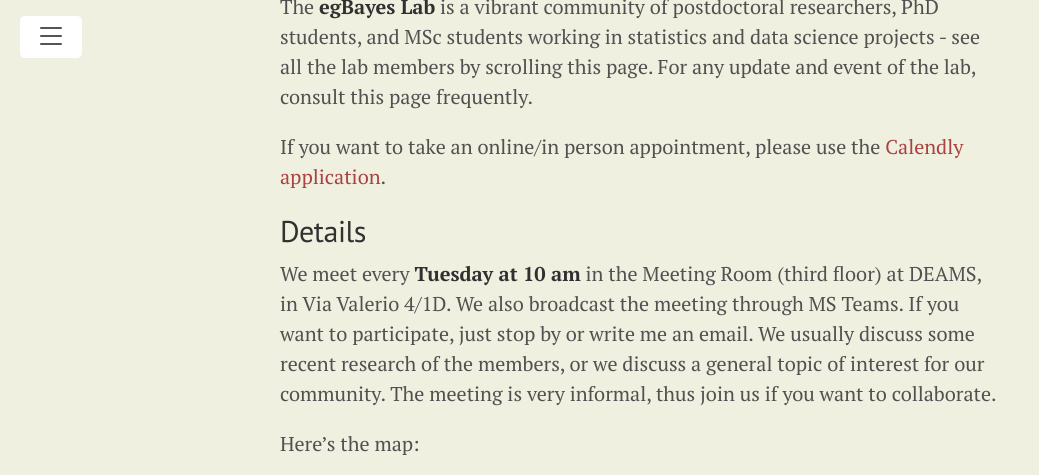
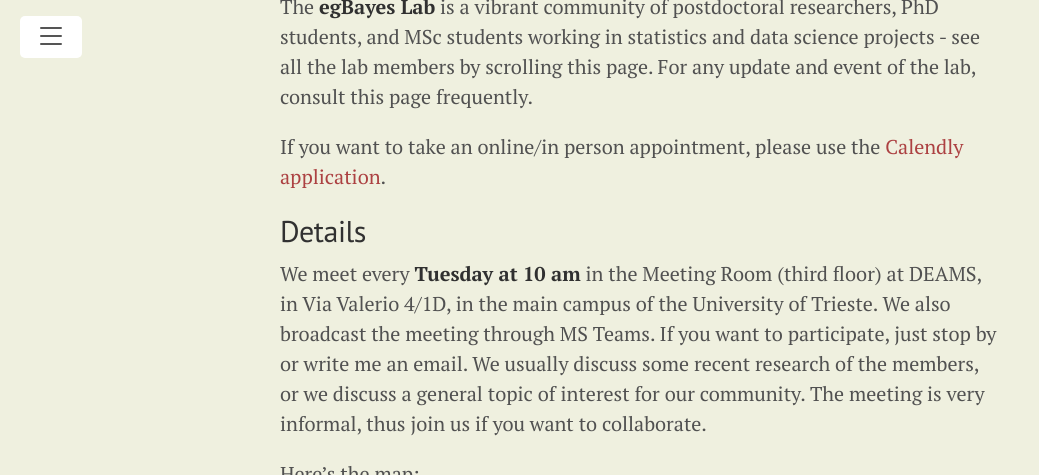
Before and after one commit to LeoEgidi/leoegidi.github.io, a Jekyll site: the page built from lab.md, in a window 1280 px wide and 900 px high, scrolled down 368 px, cut to the strip 0-475 px from the top of the window. Shown: the whole strip, without its empty margins (0-1039 px from the left). Built offline with Jekyll 4.4.1, drawn with Linux system fonts in a browser that asks for light colours; Markdown is read by kramdown in place of the engine named in the settings.

Commit message:
Update lab.md

```diff
--- a/lab.md
+++ b/lab.md
@@ -19,7 +19,7 @@ If you want to take an online/in person appointment, please use the [Calendly ap
 
 ## Details
 
-We meet every **Tuesday at 10 am** in the Meeting Room (third floor) at DEAMS, in Via Valerio 4/1D. We also broadcast the meeting through MS Teams. If you want to participate, just stop by or write me an email. We usually discuss some recent research of the members, or we discuss a general topic of interest for our community. The meeting is very informal, thus join us if you want to collaborate.
+We meet every **Tuesday at 10 am** in the Meeting Room (third floor) at DEAMS, in Via Valerio 4/1D, in the main campus of the University of Trieste. We also broadcast the meeting through MS Teams. If you want to participate, just stop by or write me an email. We usually discuss some recent research of the members, or we discuss a general topic of interest for our community. The meeting is very informal, thus join us if you want to collaborate.
 
 Here's the map:
 
```
